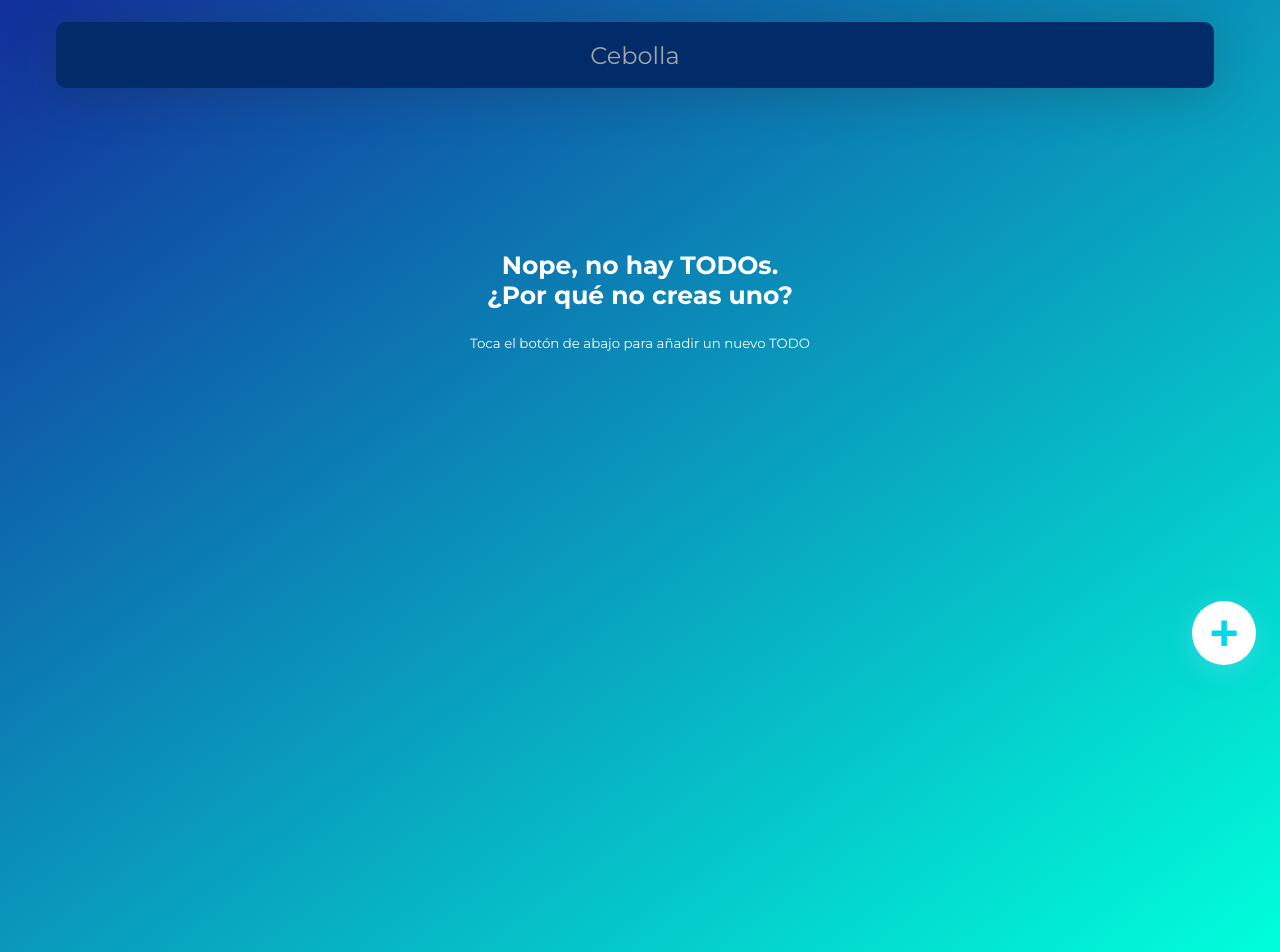
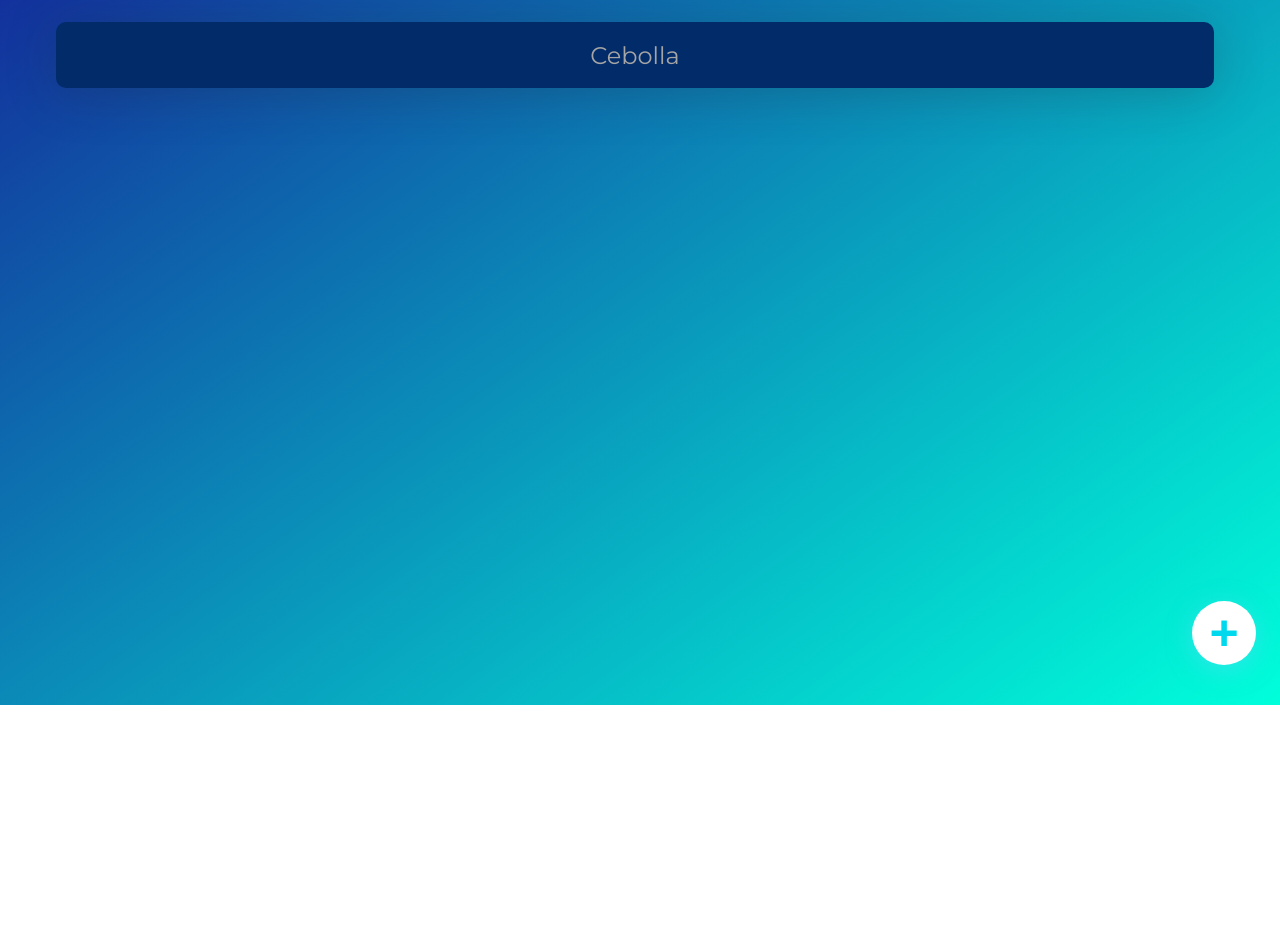
Before and after one commit to Charlysa45/todo-platzi, a React (Vite) app: page / in a window 1280 px wide. Shown: the part 111-1063 px from the top of the page. After the commit the page ends 816 px from the top, so only its background shows below. Built offline with nearby package versions, Linux system fonts and the light colour scheme.

Commit message:
Comp Class 9 - adding render props

```diff
--- a/src/App.jsx
+++ b/src/App.jsx
@@ -35,8 +35,29 @@ function App() {
         <TodoCounter total={totalTodos} completed={completedTodos} />
         <TodoSearch searchItem={searchItem} setSearchItem={setSearchItem} />
       </TodoHeader>
-      {!loading && !searchedTodos.length && <EmptyTodos />}
-      <TodoList>
+
+      <TodoList
+        error={error}
+        loading={loading}
+        searchedTodos={searchedTodos}
+        onError={() => <ErrorTodos />}
+        onLoading={() => <LoadingTodos />}
+        onEmptyTodos={() => <EmptyTodos />}
+        render={todo => (
+          <TodoItem
+            key={todo.text}
+            text={todo.text}
+            completed={todo.completed}
+            onComplete={() => completeTodo(todo.text)}
+            onDelete={() => deleteTodo(todo.text)}
+          />
+        )}
+      />
+
+
+
+      {/* <TodoList>
+        {!loading && !searchedTodos.length && <EmptyTodos />}
         {error && <ErrorTodos />}
         {loading && <LoadingTodos />}
         {searchedTodos.map((todo) => (
@@ -48,7 +69,7 @@ function App() {
             onDelete={() => deleteTodo(todo.text)}
           />
         ))}
-      </TodoList>
+      </TodoList> */}
 
       {openModal && (
         <Modal>
--- a/src/components/TodoList/TodoList.jsx
+++ b/src/components/TodoList/TodoList.jsx
@@ -1,7 +1,15 @@
 import "./TodoList.css"
 
-const TodoList = ({ children }) => {
-  return <ul>{children}</ul>
+const TodoList = (props) => {
+  return (
+    <section className="TodoLost-container">
+      {props.error && props.onError()}
+      {props.loading && props.onLoading()}
+      <ul>
+
+      </ul>
+    </section>
+  )
 }
 
 export default TodoList
```
